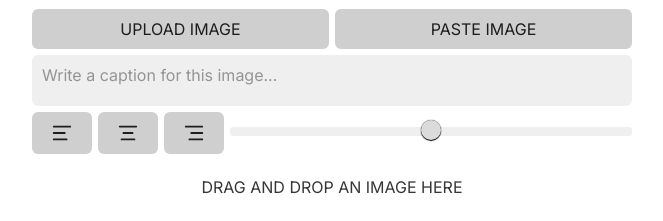
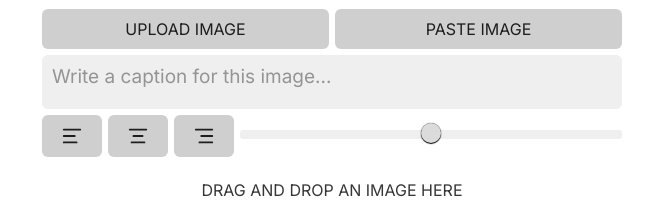
Before and after one commit to naoki-takamatsu/meme-generator, a website built with Vite: page index.html in a window 1280 px wide. Shown: the part 96-317 px from the top of the page, without its empty margins (308-971 px from the left). Built offline with nearby package versions, Linux system fonts and the light colour scheme; files whose address does not match are found by name; a web font is replaced by a local one.

Commit message:
:recycle: refactor: Improve UI Appearance

```diff
--- a/src/styles/main.css
+++ b/src/styles/main.css
@@ -13,7 +13,7 @@ body.ready {
 }
 
 #main-container {
-  width: min(90vw, 600px);
+  width: min(90vw, 580px);
   display: flex;
   flex-direction: column;
 }
@@ -34,6 +34,7 @@ button {
 }
 
 #enter-caption {
+  font-size: 19px;
   resize: none;
   text-transform: none;
 }
```
